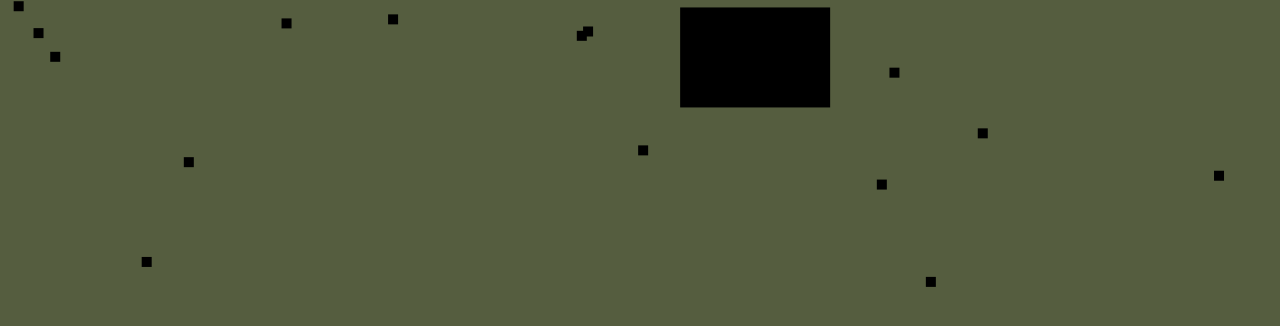
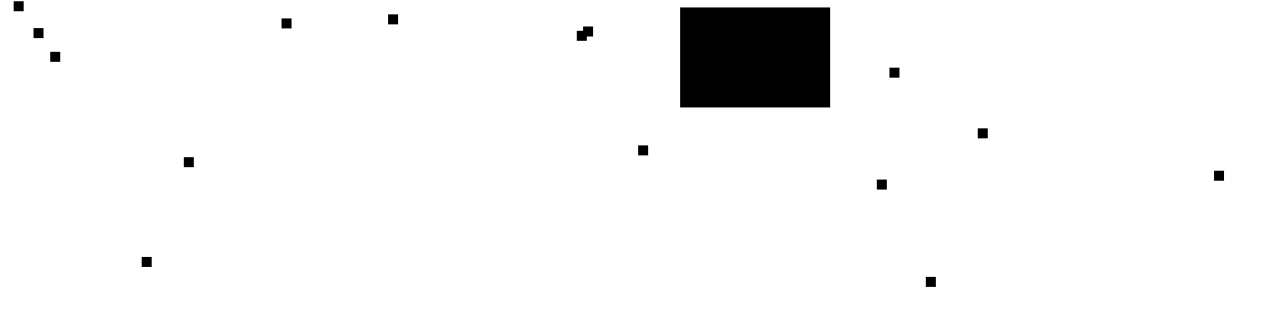
Before and after one commit to lildocinny/generativeArt, a plain HTML site: page index.html in a window 1280 px wide. Shown: the top 326 px of the page. Drawn offline with Linux system fonts and the light colour scheme.

Commit message:
comment out background color

```diff
--- a/index.html
+++ b/index.html
@@ -69,20 +69,17 @@
 
        }
 
-    function random_bg_color() {
-    var x = Math.floor(Math.random() * 256);
-    var y = Math.floor(Math.random() * 256);
-    var z = Math.floor(Math.random() * 256);
-    var bgColor = "rgb(" + x + "," + y + "," + z + ")";
- console.log(bgColor);
+//     function random_bg_color() {
+//     var x = Math.floor(Math.random() * 256);
+//     var y = Math.floor(Math.random() * 256);
+//     var z = Math.floor(Math.random() * 256);
+//     var bgColor = "rgb(" + x + "," + y + "," + z + ")";
+//  console.log(bgColor);
 
-    document.body.style.background = bgColor;
-    }
+//     document.body.style.background = bgColor;
+//     }
 
-random_bg_color();
+// random_bg_color();
 
-
-
-
-   </script>
+</script>
 </html>
```
